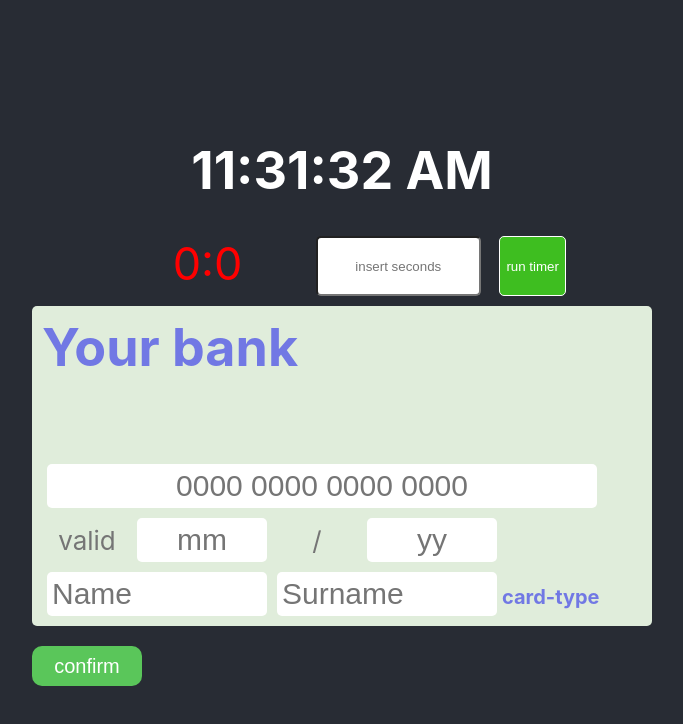
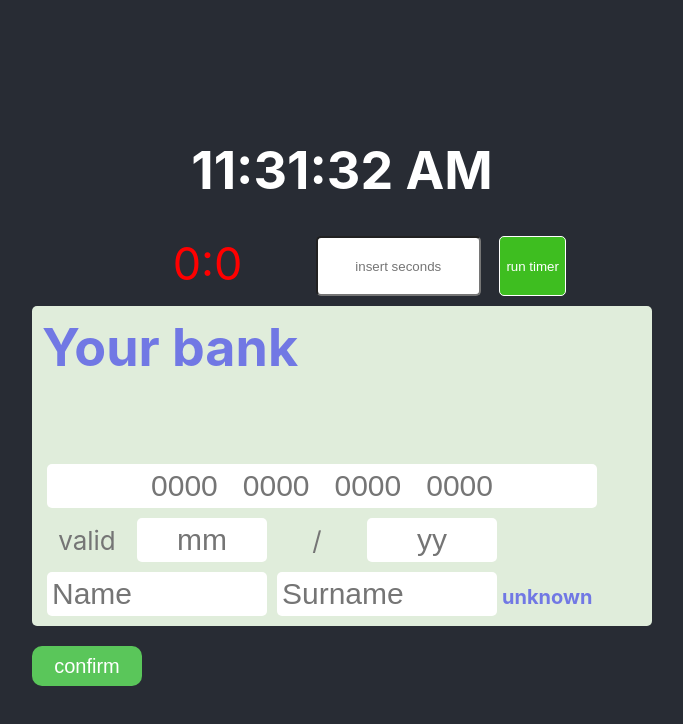
Before and after one commit to atenobi/itechart-react-study-project, a React (Create React App) app: page / in a window 1280 px wide. Shown: the top 724 px of the page, without its empty margins (298-981 px from the left). Built offline with nearby package versions, Linux system fonts and the light colour scheme.

Commit message:
add verifycation for card number

```diff
--- a/src/components/creditCard/CreditCard.jsx
+++ b/src/components/creditCard/CreditCard.jsx
@@ -1,9 +1,28 @@
-import React from "react";
+import React, { useState, useEffect } from "react";
+
+// functions
+import { cardNumberVerify } from "../../js_functions/cardVerify";
 
 const CreditCard = () => {
+  const [cardNumber, setCardNumber] = useState("");
+  const [userCardNum, setUserCardNum] = useState("");
+
+  const crdNumInput = (e) => {
+    setUserCardNum(e.target.value);
+  };
+
   const submitHandler = () => {
-    console.log("submit test");
+    setCardNumber(null);
+
+    cardNumberVerify(userCardNum).status
+      ? setCardNumber(userCardNum)
+      : cardNumberVerify(userCardNum).status;
   };
+
+  useEffect(() => {
+    setCardNumber(userCardNum);
+    console.log(cardNumber);
+  }, [cardNumber]);
 
   return (
     <div>
@@ -11,39 +30,48 @@ const CreditCard = () => {
         <h1 className="credit-card_bank-name">Your bank</h1>
         <input
           type="number"
-          placeholder="0000 0000 0000 0000"
           className="credit-card_card-number"
+          placeholder="0000   0000   0000   0000"
+          maxLength={16}
+          minLength={16}
+          onChange={(e) => crdNumInput(e)}
         />
 
         <p className="credit-card_valid-text">valid</p>
 
         <input
           type="number"
+          className="credit-card_card-valid-month"
           placeholder="mm"
-          className="credit-card_card-valid-month"
+          min={1}
+          max={12}
         />
+
         <p className="credit-card_valid-text">/</p>
+
         <input
           type="number"
+          className="credit-card_card-valid-year"
           placeholder="yy"
-          className="credit-card_card-valid-year"
         />
 
         <input
           type="text"
+          className="credit-card_card-owner-name"
           placeholder="Name"
-          className="credit-card_card-owner-name"
         />
         <input
           type="text"
+          className="credit-card_card-owner-surname"
           placeholder="Surname"
-          className="credit-card_card-owner-surname"
         />
-        <h1 className="credit-card_card-type">card-type</h1>
+        <h1 className="credit-card_card-type">
+          {cardNumberVerify(userCardNum).type}
+        </h1>
       </div>
       <button
+        type="submit"
         className="credit-card_submit-button"
-        type="submit"
         onClick={() => submitHandler()}
       >
         confirm
--- /dev/null
+++ b/src/js_functions/cardVerify.js
@@ -0,0 +1,25 @@
+export const cardNumberVerify = (cardNum) => {
+  const cardValues = {
+    type: "unknown",
+    status: false,
+  };
+  const visaRE = /^4[0-9]{12}(?:[0-9]{3})?/gm;
+  const masterCardRE = /^5[1-5][0-9]{14}/gm;
+  const americanExpressRE = /^3[47][0-9]{13}/gm;
+
+  if (cardNum.match(visaRE) && cardNum.toString().length === 16) {
+    cardValues.type = "visa";
+    cardValues.status = true;
+  } else if (cardNum.match(masterCardRE) && cardNum.toString().length === 16) {
+    cardValues.type = "Master Card";
+    cardValues.status = true;
+  } else if (cardNum.match(americanExpressRE) && cardNum.toString().length === 15) {
+    cardValues.type = "American Express";
+    cardValues.status = true;
+  } else {
+    cardValues.type = "unknown";
+    cardValues.status = false;
+  }
+
+  return cardValues;
+};
```
